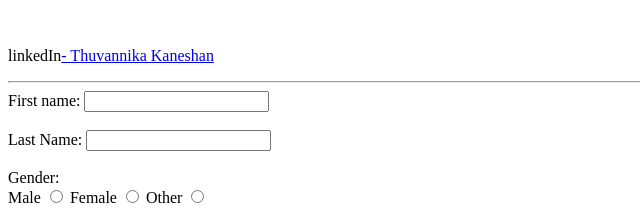
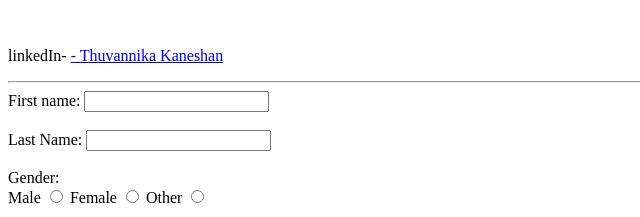
Before and after one commit to Thuvannika/CV-html, a plain HTML site: page contanct.html in a window 1280 px wide. Shown: the part 144-361 px from the top of the page, 0-640 px from the left. Drawn offline with Linux system fonts and the light colour scheme.

Commit message:
Update contanct.html

```diff
--- a/contanct.html
+++ b/contanct.html
@@ -8,7 +8,7 @@
         <br/>
         <p>Phone No- +94779645917</p>
         <br/>
-        <p>linkedIn<a href="https://www.linkedin.com/feed/" target="_blank">- Thuvannika Kaneshan</a></p>
+        <p>linkedIn- <a href="https://www.linkedin.com/feed/" target="_blank">- Thuvannika Kaneshan</a></p>
         <hr />
         <form action="">
             <label for="fname">First name:</label>
```
